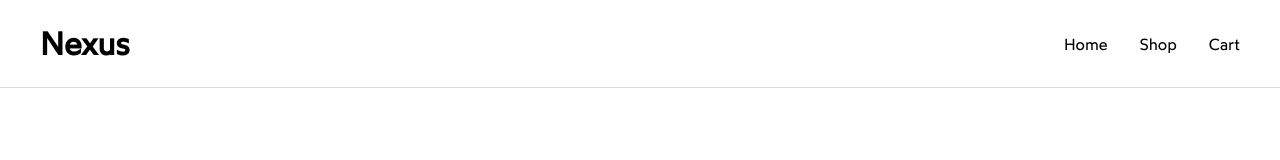
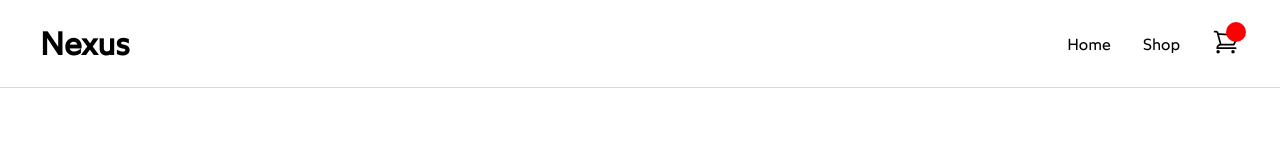
Before and after one commit to arvingarciabtw/the-odin-project, a React (Vite) app in the folder full-stack-javascript/fsj-04-react/23-shopping-cart/: page / in a window 1280 px wide. Shown: the top 160 px of the page. Built offline with nearby package versions, Linux system fonts and the light colour scheme.

Commit message:
feat: add quantity in cart icon at the navbar

```diff
--- a/full-stack-javascript/fsj-04-react/23-shopping-cart/src/components/Content.jsx
+++ b/full-stack-javascript/fsj-04-react/23-shopping-cart/src/components/Content.jsx
@@ -2,13 +2,13 @@ import styles from '../styles/Content.module.css';
 import Hero from './Hero';
 import Products from './Products';
 
-function Content({ type }) {
+function Content({ type, cartIcon }) {
   return (
     <main className={styles.containerContent}>
       {type === 'home' ? (
         <Hero />
       ) : type === 'shop' ? (
-        <Products />
+        <Products cartIcon={cartIcon} />
       ) : (
         <p>Where the cart page content will live</p>
       )}
--- a/full-stack-javascript/fsj-04-react/23-shopping-cart/src/components/NavBar.jsx
+++ b/full-stack-javascript/fsj-04-react/23-shopping-cart/src/components/NavBar.jsx
@@ -1,7 +1,7 @@
 import styles from '../styles/NavBar.module.css';
 import { Link } from 'react-router';
 
-function NavBar() {
+function NavBar({ cartQuantity }) {
   return (
     <header className={styles.headerApp}>
       <div className={styles.wrapper}>
@@ -11,7 +11,27 @@ function NavBar() {
         <nav className={styles.containerNavLinks}>
           <Link to="/">Home</Link>
           <Link to="/shop">Shop</Link>
-          <Link to="/cart">Cart</Link>
+          <Link to="/cart" className={styles.containerCart}>
+            <svg
+              xmlns="http://www.w3.org/2000/svg"
+              fill="none"
+              viewBox="0 0 24 24"
+              strokeWidth={1.5}
+              stroke="currentColor"
+              className={styles.iconCart}
+            >
+              <path
+                strokeLinecap="round"
+                strokeLinejoin="round"
+                d="M2.25 3h1.386c.51 0 .955.343 1.087.835l.383 1.437M7.5 14.25a3 3 0 0 0-3 3h15.75m-12.75-3h11.218c1.121-2.3 2.1-4.684 2.924-7.138a60.114 60.114 0 0 0-16.536-1.84M7.5 14.25 5.106 5.272M6 20.25a.75.75 0 1 1-1.5 0 .75.75 0 0 1 1.5 0Zm12.75 0a.75.75 0 1 1-1.5 0 .75.75 0 0 1 1.5 0Z"
+              />
+            </svg>
+            {cartQuantity !== 0 && (
+              <div className={styles.containerCartQuantity}>
+                <p className={styles.cartQuantity}>{cartQuantity}</p>
+              </div>
+            )}
+          </Link>
         </nav>
       </div>
     </header>
--- a/full-stack-javascript/fsj-04-react/23-shopping-cart/src/components/Products.jsx
+++ b/full-stack-javascript/fsj-04-react/23-shopping-cart/src/components/Products.jsx
@@ -1,7 +1,7 @@
 import styles from '../styles/Products.module.css';
 import { useState, useEffect } from 'react';
 
-function Product({ product }) {
+function Product({ product, cartIcon }) {
   const [quantity, setQuantity] = useState(0);
 
   function handleClick(type) {
@@ -14,6 +14,15 @@ function Product({ product }) {
 
   function handleChange(e) {
     setQuantity(Number(e.target.value));
+  }
+
+  function handleClickAddCart() {
+    const notYetAdded = !cartIcon.cartIconArray.includes(product);
+
+    if (quantity !== 0 && notYetAdded) {
+      cartIcon.setCartQuantity(cartIcon.cartQuantity + 1);
+      cartIcon.setCartIconArray([...cartIcon.cartIconArray, product]);
+    }
   }
 
   return (
@@ -50,17 +59,20 @@ function Product({ product }) {
               +
             </button>
           </div>
-          <button className={styles.btnAddCart}>Add to Cart</button>
+          <button className={styles.btnAddCart} onClick={handleClickAddCart}>
+            Add to Cart
+          </button>
         </div>
       </div>
     </div>
   );
 }
 
-function Products() {
+function Products({ cartIcon }) {
   const [products, setProducts] = useState([]);
   const [error, setError] = useState(null);
   const [isLoading, setIsLoading] = useState(true);
+  const [cartIconArray, setCartIconArray] = useState([]);
 
   useEffect(() => {
     async function fetchData() {
@@ -101,7 +113,15 @@ function Products() {
       ) : (
         <>
           {products.map((product) => (
-            <Product key={product.id} product={product} />
+            <Product
+              key={product.id}
+              product={product}
+              cartIcon={{
+                ...cartIcon,
+                cartIconArray: cartIconArray,
+                setCartIconArray: setCartIconArray,
+              }}
+            />
           ))}
         </>
       )}
--- a/full-stack-javascript/fsj-04-react/23-shopping-cart/src/pages/Shop.jsx
+++ b/full-stack-javascript/fsj-04-react/23-shopping-cart/src/pages/Shop.jsx
@@ -1,12 +1,21 @@
+import { useState } from 'react';
 import NavBar from '../components/NavBar';
 import Footer from '../components/Footer';
 import Content from '../components/Content';
 
 function Shop() {
+  const [cartQuantity, setCartQuantity] = useState(0);
+
   return (
     <>
-      <NavBar />
-      <Content type="shop" />
+      <NavBar cartQuantity={cartQuantity} />
+      <Content
+        type="shop"
+        cartIcon={{
+          cartQuantity: cartQuantity,
+          setCartQuantity: setCartQuantity,
+        }}
+      />
       <Footer />
     </>
   );
--- a/full-stack-javascript/fsj-04-react/23-shopping-cart/src/styles/NavBar.module.css
+++ b/full-stack-javascript/fsj-04-react/23-shopping-cart/src/styles/NavBar.module.css
@@ -15,6 +15,7 @@
 
 .containerNavLinks {
   display: flex;
+  align-items: center;
   gap: 2rem;
 }
 
@@ -22,3 +23,29 @@ a {
   color: black;
   text-decoration: none;
 }
+
+.containerCart {
+  position: relative;
+}
+
+.iconCart {
+  width: 28px;
+  height: 28px;
+}
+
+.containerCartQuantity {
+  width: 20px;
+  position: absolute;
+  top: -6px;
+  right: -6px;
+  aspect-ratio: 1 / 1;
+
+  display: flex;
+  justify-content: center;
+  align-items: center;
+
+  background: red;
+  color: white;
+  border-radius: 50%;
+  font-size: 0.75rem;
+}
--- a/full-stack-javascript/fsj-04-react/23-shopping-cart/src/styles/Products.module.css
+++ b/full-stack-javascript/fsj-04-react/23-shopping-cart/src/styles/Products.module.css
@@ -4,6 +4,7 @@
 
   display: grid;
   grid-template-columns: repeat(auto-fit, minmax(300px, 1fr));
+  place-items: center;
   gap: 2rem;
 }
 
```
